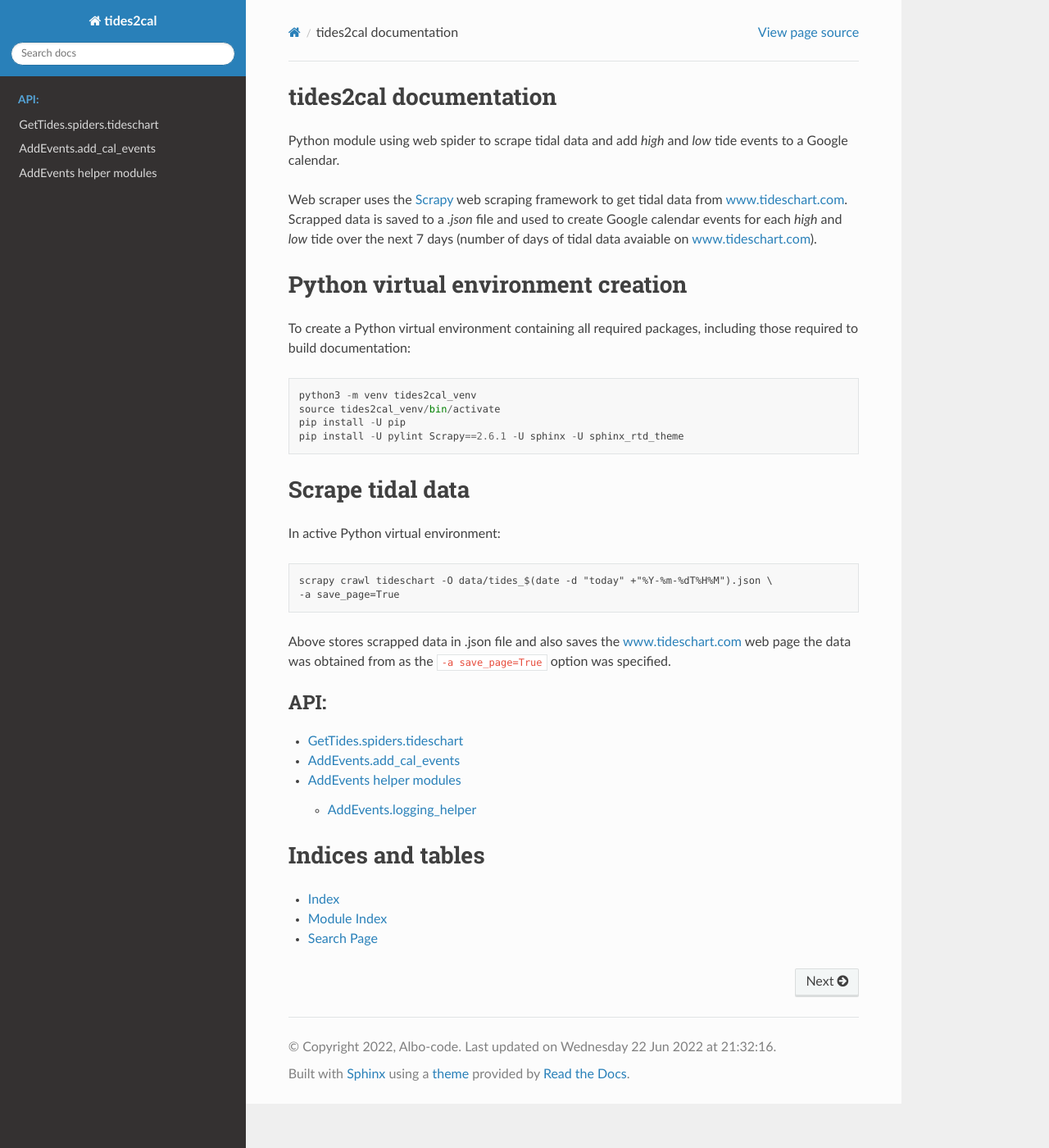
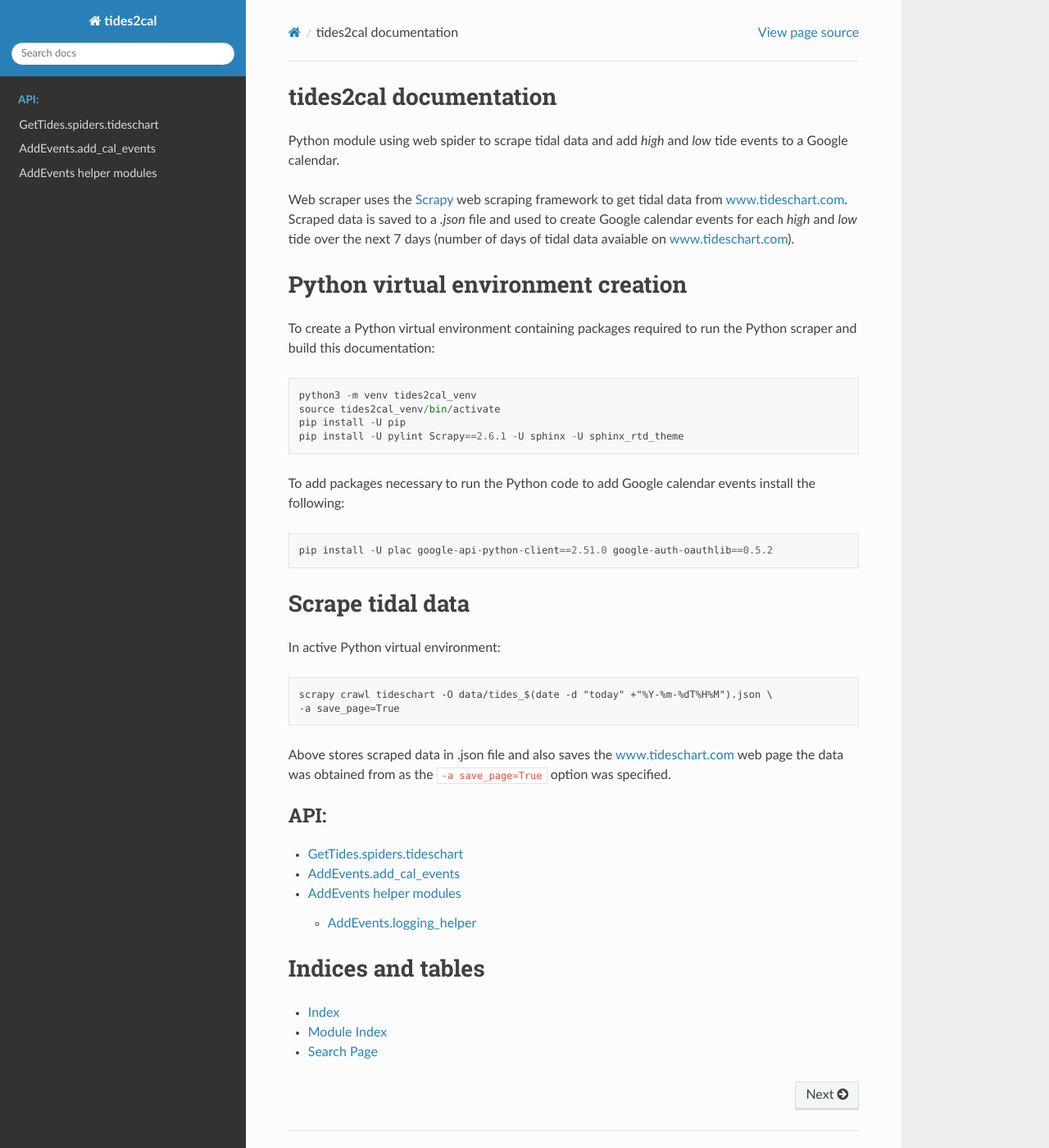
Before and after one commit to Albo-code/tides2cal, a Sphinx documentation site: the page built from docs/source/index.rst, in a window 1280 px wide and 1400 px high. Shown: the whole window at 82% size. Built offline with Sphinx 7.4.7 and the Read the Docs theme 2.0.0, drawn with Linux system fonts in a browser that asks for light colours.

Commit message:
Docs- add details about Google auth creation

```diff
--- a/docs/source/index.rst
+++ b/docs/source/index.rst
@@ -8,7 +8,7 @@ Python module using web spider to scrape tidal data and add *high* and *low*
 tide events to a Google calendar.
 
 Web scraper uses the `Scrapy`_ web scraping framework to get tidal data from
-`www.tideschart.com`_. Scrapped data is saved to a `.json` file and used to
+`www.tideschart.com`_. Scraped data is saved to a `.json` file and used to
 create Google calendar events for each *high* and *low* tide over the next
 7 days (number of days of tidal data avaiable on `www.tideschart.com`_).
 
@@ -17,13 +17,18 @@ create Google calendar events for each *high* and *low* tide over the next
 
 Python virtual environment creation
 ===================================
-To create a Python virtual environment containing all required packages,
-including those required to build documentation::
+To create a Python virtual environment containing packages required to run
+the Python scraper and build this documentation::
 
    python3 -m venv tides2cal_venv
    source tides2cal_venv/bin/activate
    pip install -U pip
    pip install -U pylint Scrapy==2.6.1 -U sphinx -U sphinx_rtd_theme
+
+To add packages necessary to run the Python code to add Google calendar events
+install the following::
+
+   pip install -U plac google-api-python-client==2.51.0 google-auth-oauthlib==0.5.2
 
 Scrape tidal data
 =================
@@ -32,7 +37,7 @@ In active Python virtual environment::
    scrapy crawl tideschart -O data/tides_$(date -d "today" +"%Y-%m-%dT%H%M").json \
    -a save_page=True
 
-Above stores scrapped data in .json file and also saves the `www.tideschart.com`_
+Above stores scraped data in .json file and also saves the `www.tideschart.com`_
 web page the data was obtained from as the ``-a save_page=True`` option was
 specified.
 
```
Also changed, not shown: 1 other file.
